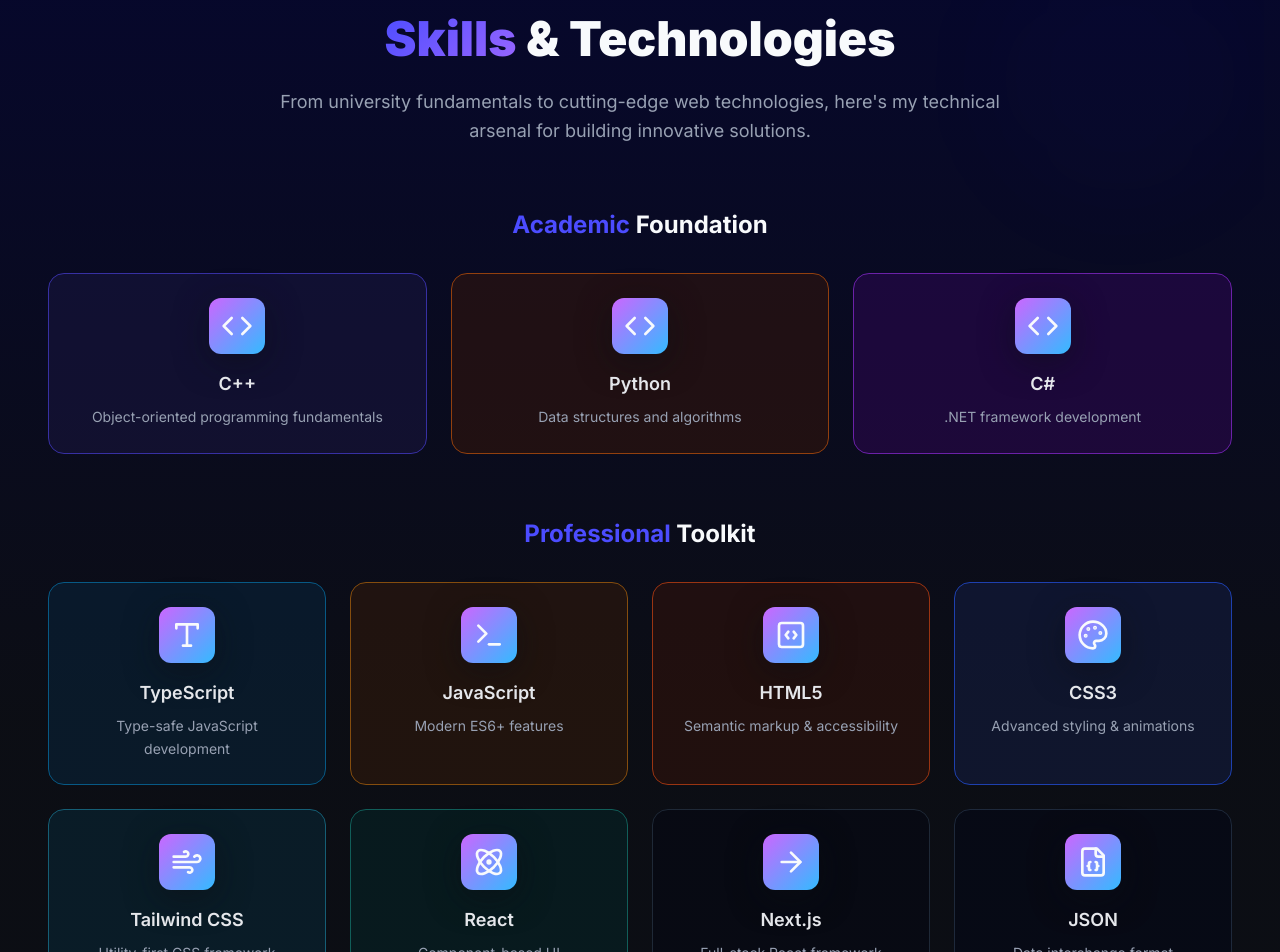
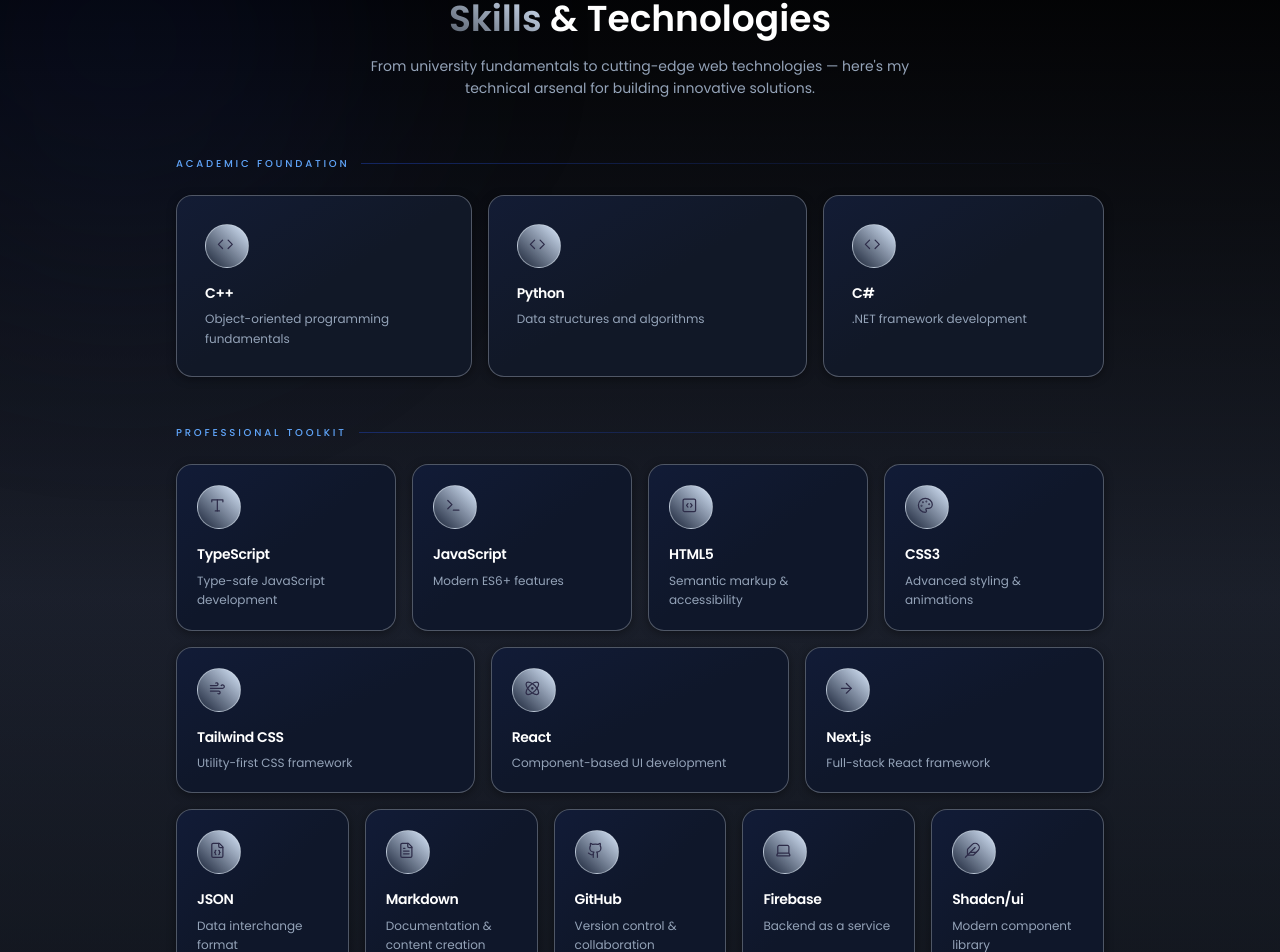
Before and after one commit to Hamza-Codez/REsumePort, a React (Vite) app: page / in a window 1280 px wide. Shown: the part 1826-2778 px from the top of the page. Built offline with nearby package versions, Linux system fonts and the light colour scheme; the HTML template or start-up script is replaced by a standard one.

Commit message:
revise skills

```diff
--- a/src/components/SkillsSection.tsx
+++ b/src/components/SkillsSection.tsx
@@ -1,212 +1,255 @@
 import React, { useEffect, useRef, useState } from "react";
 import { universityLanguages, professionalSkills } from "../data";
 import {
-  Code,
-  Type,
-  Palette,
-  Wind,
-  Atom,
-  ArrowRight,
-  FileJson,
-  FileText,
-  Github,
-  Database,
-  Feather,
-  Terminal,
-  CodeSquare,
-  Laptop,
+  Code, Type, Palette, Wind, Atom, ArrowRight,
+  FileJson, FileText, Github, Database, Feather,
+  Terminal, CodeSquare, Laptop,
 } from "lucide-react";
 
-// Component to handle the counting animation for numbers
-const AnimatedNumber = ({ value, label, index }) => {
-  const [currentValue, setCurrentValue] = useState(0);
-  const animatedRef = useRef(null);
-  const hasAnimated = useRef(false);
+/* ─── icon registry ──────────────────────────────────────────────────────── */
+const iconMap = {
+  "C++": Code, Python: Code, "C#": Code,
+  TypeScript: Type, JavaScript: Terminal,
+  HTML5: CodeSquare, CSS3: Palette, "Tailwind CSS": Wind,
+  React: Atom, "Next.js": ArrowRight, JSON: FileJson,
+  Markdown: FileText, GitHub: Github, Supabase: Database,
+  "Shadcn/ui": Feather,
+};
+
+/* ─── gradient icon — blue-600 → black ──────────────────────────────────── */
+const GradIcon = ({ name, size = 22 }) => {
+  const Icon = iconMap[name] || Laptop;
+  const id = `gi-${name.replace(/\W/g, "")}`;
+  return (
+    <svg width={size} height={size} viewBox="0 0 24 24" fill="none" aria-hidden>
+      <defs>
+    <linearGradient id={id} x1="0" y1="0" x2="24" y2="24" gradientUnits="userSpaceOnUse">
+      <stop offset="100%" stopColor="#2D2C49" />
+    </linearGradient>
+      </defs>
+      <Icon
+        width={size} height={size}
+        style={{ stroke: `url(#${id})`, strokeWidth: 1.8, fill: "none" }}
+      />
+    </svg>
+  );
+};
+
+/* ─── animated counter ───────────────────────────────────────────────────── */
+const AnimatedNumber = ({ value, label, delay = 0 }) => {
+  const [cur, setCur] = useState(0);
+  const ref  = useRef(null);
+  const done = useRef(false);
 
   useEffect(() => {
-    const observer = new IntersectionObserver(
-      (entries) => {
-        entries.forEach((entry) => {
-          if (entry.isIntersecting && !hasAnimated.current) {
-            hasAnimated.current = true;
+    const obs = new IntersectionObserver(([e]) => {
+      if (e.isIntersecting && !done.current) {
+        done.current = true;
         const target = parseInt(value.replace("+", ""));
-            const duration = 1000;
-            const start = performance.now();
-            const animate = (now) => {
-              const elapsed = now - start;
-              const progress = Math.min(elapsed / duration, 1);
-              const count = Math.floor(progress * target);
-              setCurrentValue(count);
-              if (progress < 1) {
-                requestAnimationFrame(animate);
-              } else {
-                setCurrentValue(target);
+        const t0 = performance.now();
+        const tick = (now) => {
+          const p    = Math.min((now - t0) / 1400, 1);
+          const ease = 1 - Math.pow(1 - p, 3);
+          setCur(Math.floor(ease * target));
+          if (p < 1) requestAnimationFrame(tick); else setCur(target);
+        };
+        setTimeout(() => requestAnimationFrame(tick), delay);
       }
-            };
-            requestAnimationFrame(animate);
-          }
-        });
-      },
-      { threshold: 0.5 }
-    );
-
-    if (animatedRef.current) {
-      observer.observe(animatedRef.current);
-    }
-
-    return () => observer.disconnect();
-  }, [value]);
+    }, { threshold: 0.4 });
+    if (ref.current) obs.observe(ref.current);
+    return () => obs.disconnect();
+  }, [value, delay]);
 
   return (
-    <div
-      ref={animatedRef}
-      className="text-center fade-in-up"
-      style={{ animationDelay: `${(index + 1) * 0.1}s` }}
-    >
-      <div className="text-3xl font-black text-gradient mb-2">
-        {currentValue}
-        {value.includes("+") ? "+" : ""}
-      </div>
-      <div className="text-muted-foreground">{label}</div>
+    <div ref={ref}
+      className="flex flex-col items-center justify-center gap-2 py-10 px-6 relative group
+                 border-r border-gray-400/40 last:border-r-0 overflow-hidden">
+      {/* hover fill */}
+      <div className="absolute inset-0 bg-blue-600/5 opacity-0 group-hover:opacity-100 transition-opacity duration-500 pointer-events-none" />
+      <span className="font-bold text-3xl lg:text-4xl
+                       bg-gradient-to-bl from-blue-100 to-slate-400/50
+                       bg-clip-text text-transparent">
+        {cur}{value.includes("+") ? "+" : ""}
+      </span>
+      <span className="text-[11px] uppercase tracking-[0.2em] text-slate-400 font-medium">
+        {label}
+      </span>
     </div>
   );
 };
 
-const App = () => {
-  const sectionRef = useRef(null);
+/* ─── skill card ─────────────────────────────────────────────────────────── */
+const SkillCard = ({ skill, large = false }) => {
+  const [hov, setHov] = useState(false);
 
-  // Define a map of skill names to their corresponding Lucide icons
-  const skillIconMap = {
-    "C++": Code,
-    Python: Code,
-    "C#": Code,
-    TypeScript: Type,
-    JavaScript: Terminal,
-    HTML5: CodeSquare,
-    CSS3: Palette,
-    "Tailwind CSS": Wind,
-    React: Atom,
-    "Next.js": ArrowRight,
-    JSON: FileJson,
-    Markdown: FileText,
-    GitHub: Github,
-    Supabase: Database,
-    "Shadcn/ui": Feather,
-  };
-
-  useEffect(() => {
-    const observer = new IntersectionObserver(
-      (entries) => {
-        entries.forEach((entry) => {
-          if (entry.isIntersecting) {
-            const skillItems = entry.target.querySelectorAll(".skill-item");
-            skillItems.forEach((item, index) => {
-              setTimeout(() => {
-                item.classList.add("visible");
-              }, index * 100);
-            });
-          }
-        });
-      },
-      { threshold: 0.2 }
-    );
-
-    if (sectionRef.current) {
-      observer.observe(sectionRef.current);
-    }
-
-    return () => observer.disconnect();
-  }, []);
-
-  const SkillCard = ({ skill, index }) => {
-    const IconComponent = skillIconMap[skill.name] || Laptop; // Default to Laptop icon if not found
   return (
     <div
-        className={`skill-item scale-in p-6 rounded-2xl border ${skill.bgColor} ${skill.borderColor} transition-all duration-300 hover:shadow-lg group cursor-pointer`}
-        style={{ animationDelay: `${index * 0.1}s` }}
+      onMouseEnter={() => setHov(true)}
+      onMouseLeave={() => setHov(false)}
+      className={`
+        relative overflow-hidden rounded-2xl border cursor-pointer select-none
+        transition-all duration-300 ease-out
+        ${hov
+          ? "-translate-y-1 border-blue-700/50 shadow-[0_8px_32px_rgba(37,99,235,0.25),inset_0_0_24px_rgba(37,99,235,0.06)]"
+          : "translate-y-0 border-gray-500/70 shadow-[0_2px_10px_rgba(0,0,0,0.4)]"
+        }
+        ${large ? "p-7 bg-[#111827]" : "p-5 bg-[#0f172a]"}
+      `}
     >
-        <div className="skill-icon mb-4 mx-auto flex justify-center items-center w-14 h-14 rounded-lg bg-white dark:bg-gray-800 group-hover:scale-110 transition-transform duration-300 p-2">
-          <IconComponent className="w-8 h-8 object-contain text-primary dark:text-primary-foreground" />
+      {/* card inner gradient overlay */}
+      <div className="absolute inset-0 bg-gradient-to-br from-blue-950/30 via-transparent to-transparent pointer-events-none" />
+
+      {/* hover top-left glow */}
+      <div className={`absolute -top-8 -left-8 w-28 h-28 rounded-full bg-blue-600/15
+                       blur-2xl transition-opacity duration-300 pointer-events-none
+                       ${hov ? "opacity-100" : "opacity-0"}`} />
+
+      {/* icon shell */}
+      <div className={`
+        relative z-10 w-11 h-11 rounded-full flex items-center justify-center mb-4
+        border transition-all duration-300
+        ${hov
+          ? "bg-gradient-to-br from-blue-100 to-black border-gray-300/60 shadow-[0_0_12px_rgba(37,99,235,0.3)]"
+          : "bg-gradient-to-bl from-blue-100 to-slate-800/50 border-slate-300/60"
+        }
+      `}>
+        <GradIcon name={skill.name} size={20} />
       </div>
-        <h3 className="text-lg font-semibold text-center mb-2 text-gray-800 dark:text-gray-200">
+
+      {/* name */}
+      <h4 className="relative z-10 font-semibold text-[14px] text-white mb-1.5 tracking-tight leading-snug">
         {skill.name}
-        </h3>
-        <p className="text-sm text-muted-foreground text-center leading-relaxed">
+      </h4>
+
+      {/* description — HIGH contrast: slate-300 instead of muted */}
+      <p className="relative z-10 text-[12px] leading-relaxed text-slate-400">
         {skill.description}
       </p>
+
+      {/* bottom glow bar */}
+      <div className={`absolute bottom-0 left-0 right-0 h-[2px]
+                       bg-gradient-to-r from-blue-600 via-blue-500 to-transparent
+                       transition-opacity duration-300
+                       ${hov ? "opacity-100" : "opacity-0"}`} />
     </div>
   );
 };
 
+/* ─── section label row ──────────────────────────────────────────────────── */
+const SectionLabel = ({ children }) => (
+  <div className="flex items-center gap-3 mb-6">
+    <span className="text-[10px] tracking-[0.28em] uppercase text-blue-400 font-medium whitespace-nowrap">
+      {children}
+    </span>
+    <div className="flex-1 h-px bg-gradient-to-r from-blue-800/50 to-transparent" />
+  </div>
+);
+
+/* ══════════════════════════════════════════════════════════════════════════ */
+export default function SkillsSection() {
   return (
-    <div className="min-h-screen flex items-center justify-center p-4 bg-background dark:bg-gradient-to-b from-[#03033da1] via-[#1a09300c] to-background  text-foreground transition-colors duration-300">
-      <section ref={sectionRef} id="skills" className="py-20 relative w-full">
-        {/* Background elements for visual flair */}
-        <div className="absolute inset-0 overflow-hidden z-0">
-          <div className="absolute top-0 right-0 w-72 h-72 bg-primary/5 rounded-full blur-3xl opacity-30 animate-pulse"></div>
-          <div className="absolute bottom-0 left-0 w-72 h-72 bg-secondary/5 rounded-full blur-3xl opacity-30 animate-pulse delay-500"></div>
+    /* outer wrapper — matches the site's dark navy background */
+    <section
+      id="skills"
+      className="relative w-full bg-gradient-to-t from-[#0d1117] via-slate-600/15 to-black overflow-hidden pb-24 pt-20"
+      style={{ fontFamily: "'Poppins', 'Inter', sans-serif" }}
+    >
+      {/* font import — Poppins matches the rest of the portfolio */}
+      <style>{`
+        @import url('https://fonts.googleapis.com/css2?family=Poppins:wght@300;400;500;600;700;800;900&display=swap');
+      `}</style>
+
+      {/* ── atmospheric background ── */}
+      <div className="absolute inset-0 pointer-events-none z-0 overflow-hidden">
+        {/* top-left radial */}
+        <div className="absolute -top-32 -left-32 w-[500px] h-[500px] rounded-full
+                        bg-blue-800/10 blur-[120px]" />
+        {/* right mid */}
+        <div className="absolute top-1/3 -right-24 w-[320px] h-[320px] rounded-full
+                        bg-blue-700/8 blur-[100px]" />
+        {/* bottom center */}
+        <div className="absolute bottom-0 left-1/2 -translate-x-1/2 w-[400px] h-[300px] rounded-full
+                        bg-indigo-800/8 blur-[90px]" />
       </div>
 
-        <div className="max-w-7xl mx-auto px-4 sm:px-6 lg:px-8 relative z-10">
-          {/* Header */}
-          <div className="text-center mb-16 fade-in-up">
-            <h2 className="text-4xl lg:text-5xl font-black mb-6">
-              <span className="text-gradient">Skills</span> & Technologies
+      {/* ── HEADING ── */}
+      <div className="relative z-10 text-center mb-14 px-6">
+        <h2 className="text-3xl md:text-4xl font-semibold mb-4">
+          <span className="bg-gradient-to-bl from-blue-100 to-slate-400/50 border-gray-300/60 bg-clip-text text-transparent">
+            Skills
+          </span>
+          <span className="text-white"> &amp; Technologies</span>
         </h2>
-            <p className="text-lg text-muted-foreground max-w-3xl mx-auto leading-relaxed">
-              From university fundamentals to cutting-edge web technologies,
+        <p className="text-slate-400 text-[14px] max-w-xl mx-auto leading-relaxed">
+          From university fundamentals to cutting-edge web technologies —
           here's my technical arsenal for building innovative solutions.
         </p>
       </div>
 
-          {/* University Languages */}
-          <div className="mb-16">
-            <h3 className="text-2xl font-bold text-center mb-8 fade-in-up">
-              <span className="text-primary">Academic</span> Foundation
-            </h3>
-            <div className="grid md:grid-cols-3 gap-6">
-              {universityLanguages.map((skill, index) => (
-                <SkillCard key={skill.name} skill={skill} index={index} />
+      {/* ── ACADEMIC FOUNDATION ── */}
+      <div className="relative z-10 max-w-5xl mx-auto px-6 md:px-12 mb-12">
+        <SectionLabel>Academic Foundation</SectionLabel>
+
+        {/* unequal 3-col — slightly different widths feel intentional */}
+        <div className="grid gap-4"
+             style={{ gridTemplateColumns: "1fr 1.08fr 0.95fr" }}>
+          {universityLanguages.map((s) => (
+            <SkillCard key={s.name} skill={s} large />
           ))}
         </div>
       </div>
 
-          {/* Professional Skills */}
-          <div>
-            <h3 className="text-2xl font-bold text-center mb-8 fade-in-up">
-              <span className="text-primary">Professional</span> Toolkit
-            </h3>
-            <div className="grid sm:grid-cols-2 md:grid-cols-3 lg:grid-cols-4 gap-6">
-              {professionalSkills.map((skill, index) => (
-                <SkillCard
-                  key={skill.name}
-                  skill={skill}
-                  index={index + universityLanguages.length}
+      {/* ── PROFESSIONAL TOOLKIT ── */}
+      <div className="relative z-10 max-w-5xl mx-auto px-6 md:px-12 mb-14">
+        <SectionLabel>Professional Toolkit</SectionLabel>
+
+        {/* Row 1: 4 cards */}
+        <div className="grid grid-cols-2 sm:grid-cols-4 gap-4 mb-4">
+          {professionalSkills.slice(0, 4).map((s) => (
+            <SkillCard key={s.name} skill={s} />
+          ))}
+        </div>
+
+        {/* Row 2: 3 wider cards */}
+        <div className="grid grid-cols-1 sm:grid-cols-3 gap-4 mb-4">
+          {professionalSkills.slice(4, 7).map((s) => (
+            <SkillCard key={s.name} skill={s} />
+          ))}
+        </div>
+
+        {/* Row 3: 5 compact cards */}
+        <div className="grid grid-cols-2 sm:grid-cols-5 gap-4">
+          {professionalSkills.slice(7).map((s) => (
+            <SkillCard key={s.name} skill={s} />
+          ))}
+        </div>
+      </div>
+
+      {/* ── STATS ── */}
+      <div className="relative z-10 max-w-5xl mx-auto px-6 md:px-12">
+        <div className="relative rounded-2xl border border-gray-400/50 overflow-hidden
+                        bg-[#0a1020]">
+          {/* top accent line */}
+          <div className="absolute top-0 left-[10%] right-[10%] h-0.5
+                          bg-gradient-to-r from-transparent via-gray-200/40 to-transparent" />
+
+          <div className="grid grid-cols-2 md:grid-cols-4">
+            {[
+              { number: "8+",  label: "Technologies",  delay: 0   },
+              { number: "2",    label: "Years Learning", delay: 120 },
+              { number: "10+",  label: "Projects Built", delay: 240 },
+              { number: "2026", label: "Graduation",     delay: 360 },
+            ].map((s) => (
+              <AnimatedNumber
+                key={s.label}
+                value={s.number}
+                label={s.label}
+                delay={s.delay}
               />
             ))}
           </div>
         </div>
-
-          {/* Stats with animation */}
-          <div className="mt-16 grid grid-cols-2 md:grid-cols-4 gap-8 pt-16">
-            {[
-              { number: "15+", label: "Technologies" },
-              { number: "3", label: "Years Learning" },
-              { number: "10+", label: "Projects" },
-              { number: "2026", label: "Graduation" },
-            ].map((stat, index) => (
-              <AnimatedNumber
-                key={stat.label}
-                value={stat.number}
-                label={stat.label}
-                index={index}
-              />
-            ))}
-          </div>
       </div>
     </section>
-    </div>
   );
-};
-
-export default App;
+}
```
Lines whose indentation alone changed are shown as unchanged.
